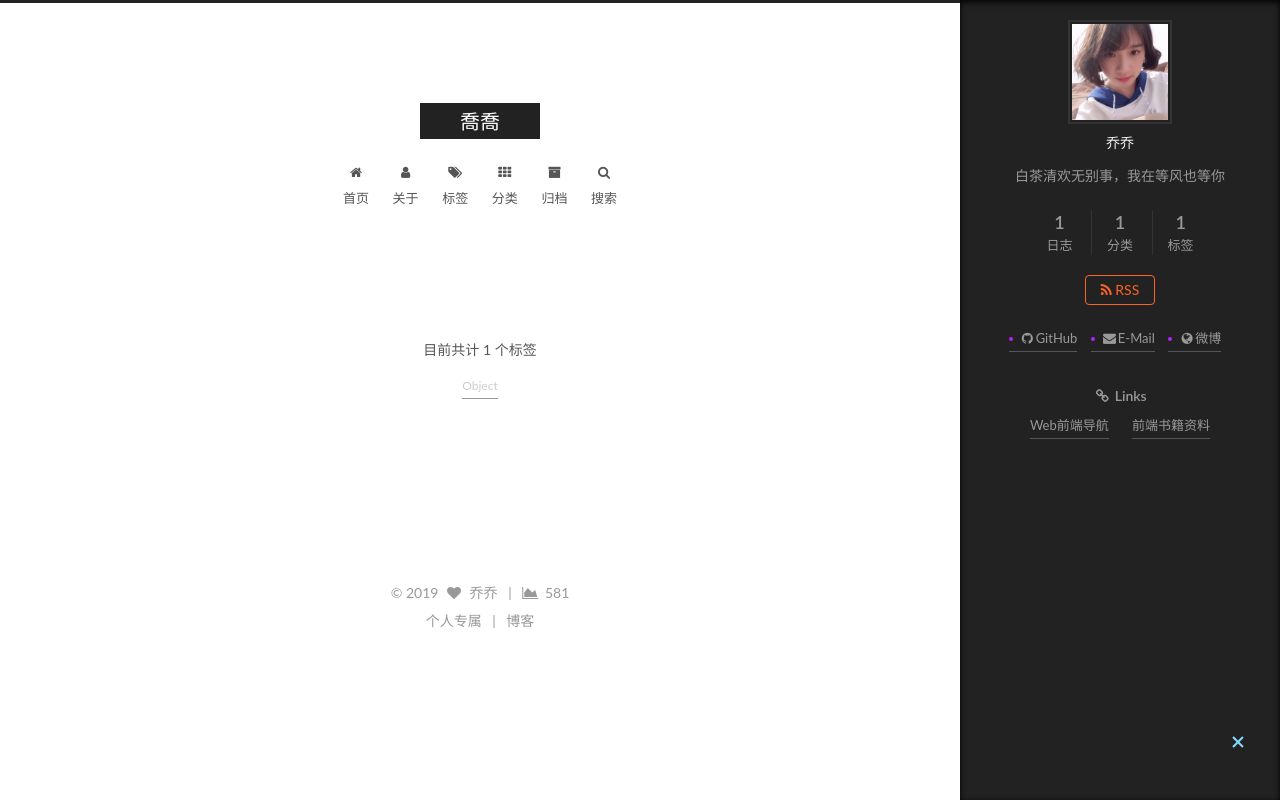
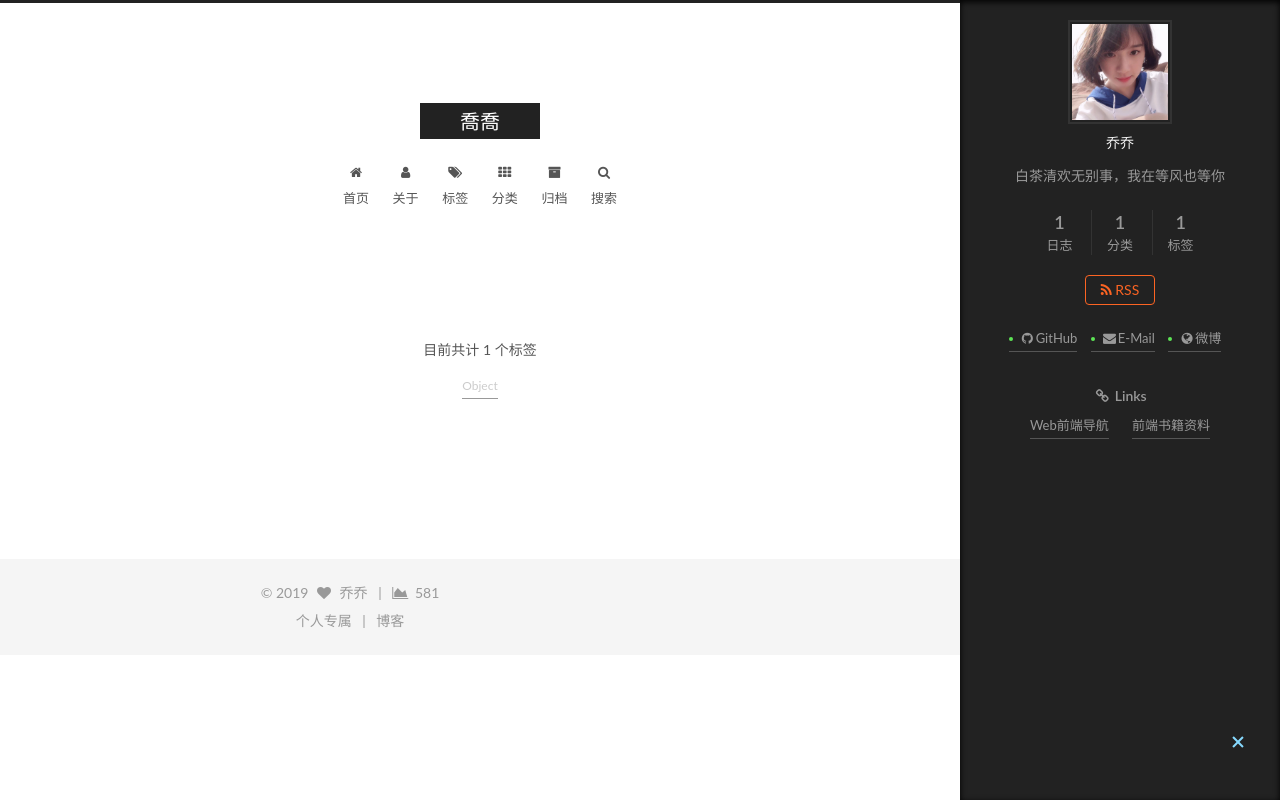
Before and after one commit to qiaoyuxia11/qiaoyuxia11.github.io, a plain HTML site: page tags/index.html in a window 1280 px wide. Both pictures are taken after a click on the element 1238 px from the left and 743 px from the top of the page. Drawn offline with Linux system fonts and the light colour scheme; no server answers.

Commit message:
Site updated: 2019-08-14 18:20:14

```diff
--- a/css/main.css
+++ b/css/main.css
@@ -465,12 +465,14 @@ body {
   }
 }
 .footer {
+  background: #f5f5f5;
   width: 100%;
   min-height: 50px;
+  padding: 20px 0;
 }
 .footer-inner {
   box-sizing: border-box;
-  margin: 20px auto;
+  padding: 20px auto;
   width: 700px;
 }
 @media (min-width: 1600px) {
@@ -1833,7 +1835,7 @@ pre .javascript .function {
   width: 4px;
   height: 4px;
   border-radius: 50%;
-  background: #b920ff;
+  background: #5de555;
 }
 .links-of-blogroll {
   font-size: 13px;
```
